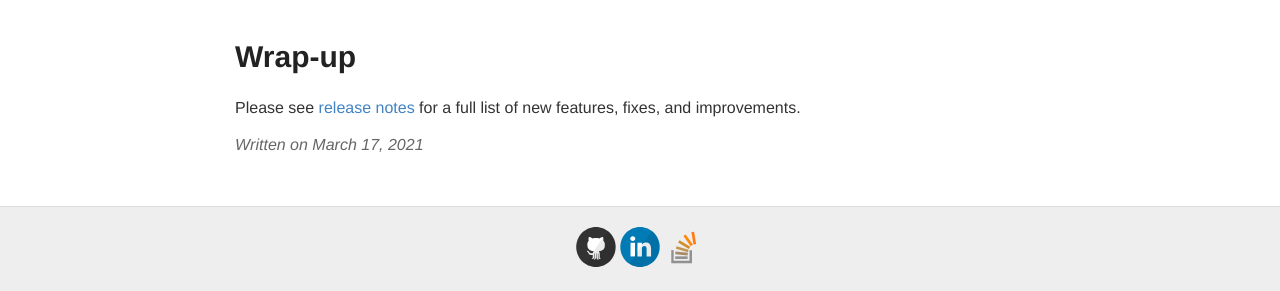
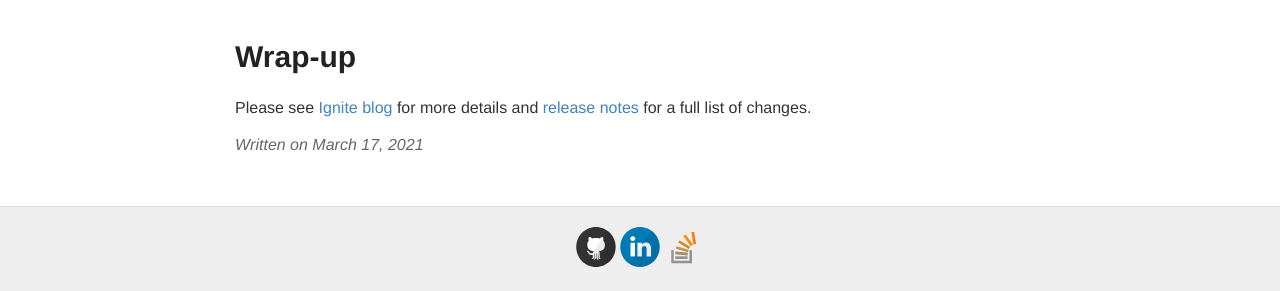
Before and after one commit to ptupitsyn/ptupitsyn.github.io, a Jekyll site: the page built from _posts/2021-03-17-Whats-New-In-Ignite-Net-2.10.md, in a window 1280 px wide and 900 px high, scrolled down 3379 px. Shown: the part 605-896 px from the top of the window. Built offline with Jekyll 4.4.1, drawn with Linux system fonts in a browser that asks for light colours; comment, search, counter and statistics services are not loaded.

Commit message:
Add Ignite blog link

```diff
--- a/_posts/2021-03-17-Whats-New-In-Ignite-Net-2.10.md
+++ b/_posts/2021-03-17-Whats-New-In-Ignite-Net-2.10.md
@@ -191,4 +191,4 @@ For example, we have a service deployed to a subset of nodes, and we want the da
 
 # Wrap-up
 
-Please see [release notes](https://ignite.apache.org/releases/2.10.0/release_notes.html) for a full list of new features, fixes, and improvements.
+Please see [Ignite blog](https://blogs.apache.org/ignite/entry/apache-ignite-2-10-thin) for more details and [release notes](https://ignite.apache.org/releases/2.10.0/release_notes.html) for a full list of changes.
```
